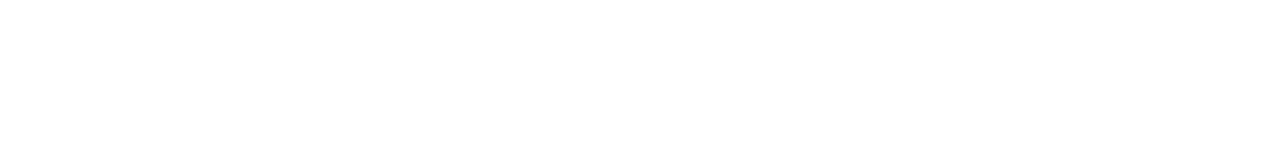
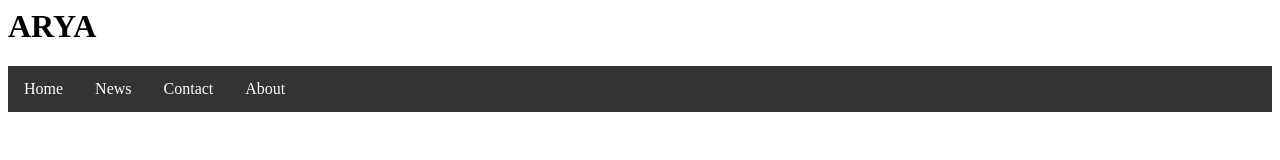
Before and after one commit to aryapande/aryapande.github.io, a plain HTML site: page index.html in a window 1280 px wide. Drawn offline with Linux system fonts and the light colour scheme.

Commit message:
Update index.html

```diff
--- a/index.html
+++ b/index.html
@@ -2,8 +2,40 @@
 <html>
   <head>
     <title>LAG</title>
+    <style>
+      ul {
+        list-style-type: none;
+        margin: 0;
+        padding: 0;
+        overflow: hidden;
+        background-color: #333;
+         }
+
+        li {
+          float: left;
+         }
+
+        li a {
+          display: block;
+          color: white;
+          text-align: center;
+          padding: 14px 16px;
+          text-decoration: none;
+        }
+
+        li a:hover {
+          background-color: #111;
+        }
+    </style>
   </head>
 
   <body>
+    <h1 color="Azure">ARYA</h1>
+    <ul>
+      <li><a href="#home">Home</a></li>
+      <li><a href="#news">News</a></li>
+      <li><a href="https://github.com/aryapande/">Contact</a></li>
+      <li><a href="#about">About</a></li>
+    </ul>
   </body>
 </html>
```
